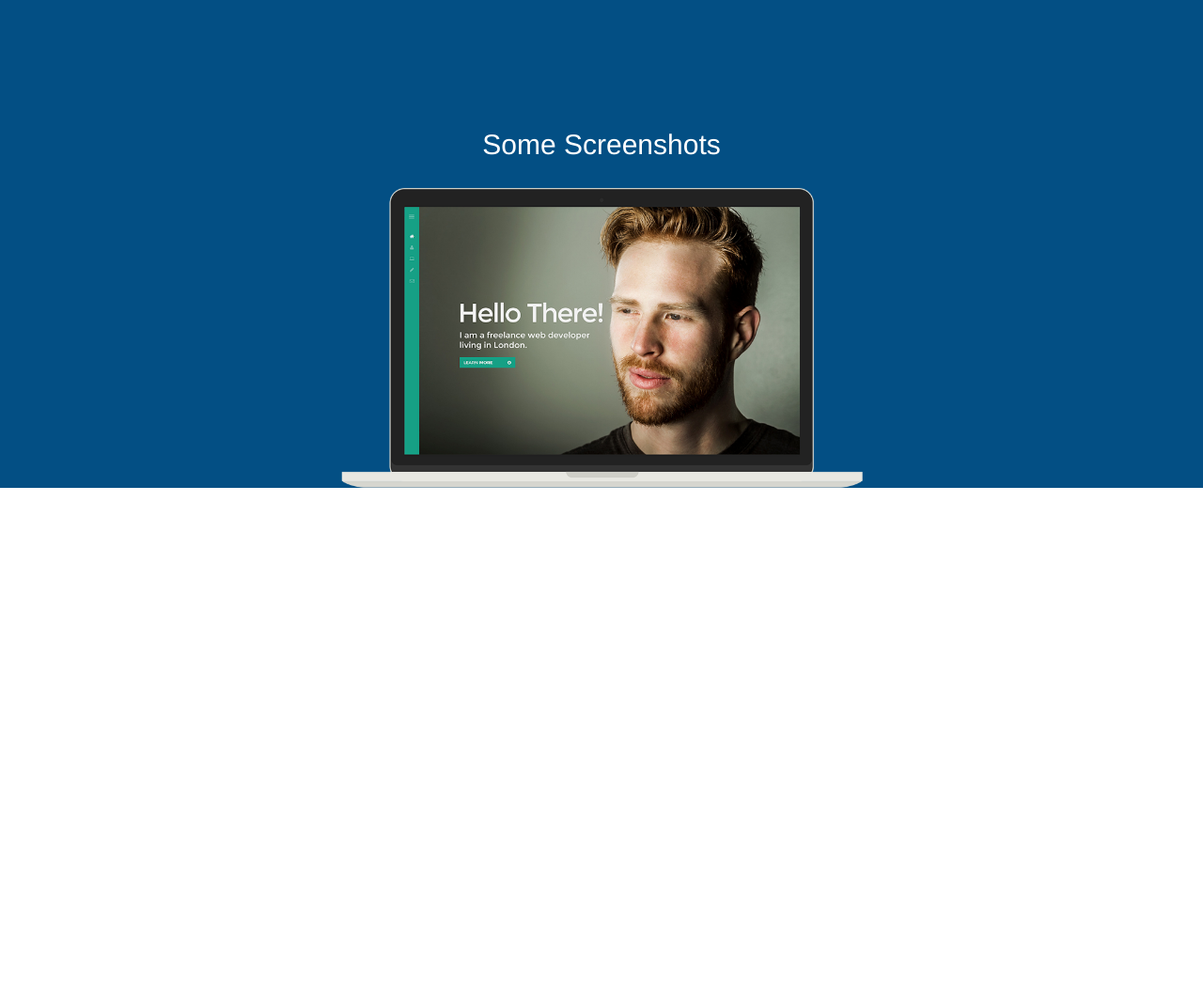
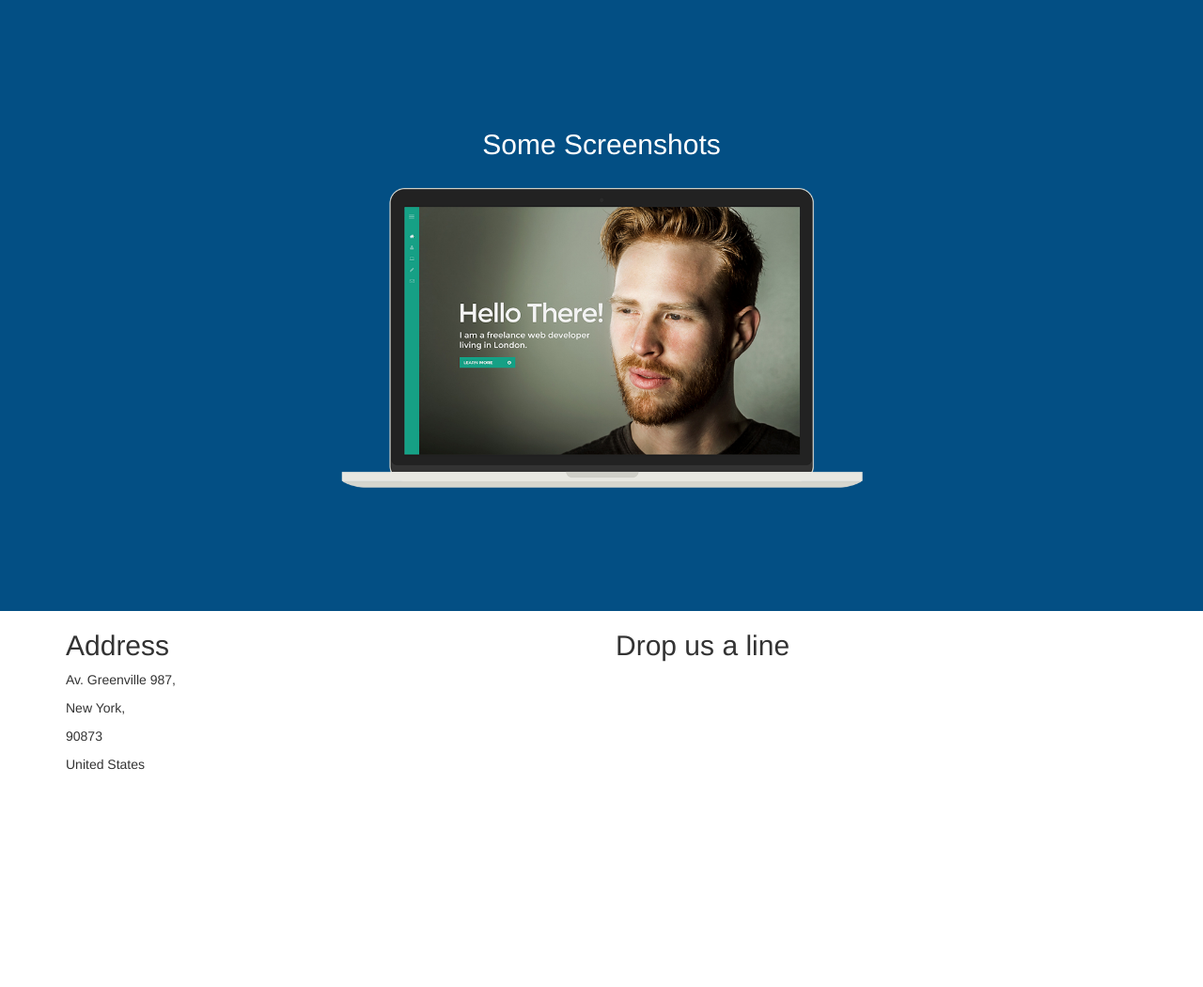
Before and after one commit to kumelkalen/responsive-pratt, a plain HTML site: page index.html in a window 1280 px wide. Shown: the part 1543-2593 px from the top of the page at 94% size. Before the commit the page ends 2062 px from the top, so only its background shows below. Drawn offline with Linux system fonts and the light colour scheme.

Commit message:
Creamos nuestra última sección que centa con dos columnas

```diff
--- a/css/main.css
+++ b/css/main.css
@@ -29,13 +29,20 @@ h1{
 	width: 50%;
 }
 
+.alto{
+	height: 650px;
+}
 .espacio{
 	height: 200px;
 }
 
 .separacion-title{
-	padding: 20px;
+	padding: 20px
 }
 .computador{
 	width: 100%;
 }
+
+.footer{
+	height: 400px;
+}
--- a/index.html
+++ b/index.html
@@ -124,7 +124,7 @@
 	</section>
 
 		<!--Fourth section -->
-	<section class="azul">
+	<section class="azul alto">
 		<div class="container">
 			<div class="row">
 				<div class="col-md-12 text-center title espacio">
@@ -139,6 +139,34 @@
 		</div>
 	</section>
 
+	<!-- Fifth section -->
+	<section class="footer">
+		<div class="container">
+			<div class="row">
+			<!-- Primera Columna -->
+				<div class="col-md-6">
+					<div class="row">
+						<div class="col-md-12">
+							<h2>Address</h2>
+							<p>Av. Greenville 987,</p>
+							<p>New York,</p>
+							<p>90873</p>
+							<p>United States</p>
+						</div> <!-- Cierre primela columna -->
+					</div><!-- Cierre r -->
+
+				</div>
+				<div class="col-md-6">
+					<div class="row">
+						<div class="col-md-12">
+							<h2>Drop us a line</h2>
+						</div>
+					</div>
+				</div>
+			</div><!-- Cierre row principal -->
+		</div><!-- Cierre container -->
+	</section>
+
 		<script src="js/jquery.js"></script>
 		<script src="js/bootstrap.min.js"></script>
 	</body>
```
